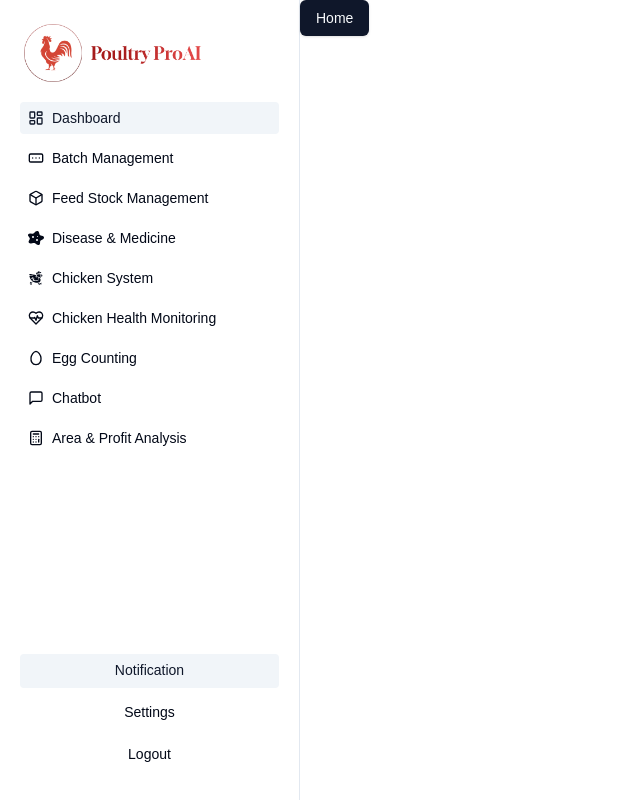
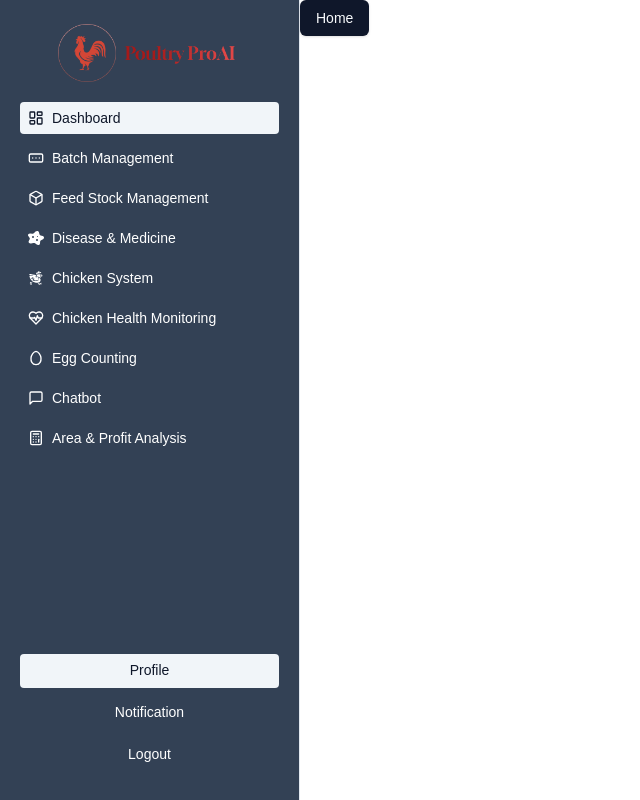
Before and after one commit to wisamahmad07/poultry, a Next.js app: page / in a window 1280 px wide. Shown: the whole page, without its empty margins (0-640 px from the left). Built offline with nearby package versions, Linux system fonts and the light colour scheme.

Commit message:
Navbar Color updated

```diff
--- a/src/components/Sidebar.tsx
+++ b/src/components/Sidebar.tsx
@@ -47,8 +47,8 @@ const Sidebar = () => {
     { link: "/", icon: <Calculator />, text: "Area & Profit Analysis" },
   ];
   const BelowMenuList: BelowMenuItem[] = [
+    { link: "/", text: "Profile" },
     { link: "/", text: "Notification" },
-    { link: "/", text: "Settings" },
     { link: "/", text: "Logout" },
   ];
 
@@ -73,8 +73,8 @@ const Sidebar = () => {
           ></div>
 
           {/* Sidebar */}
-          <div className="fixed top-0 left-0 flex flex-col w-[300px] min-w-[300px] gap-2 border-r min-h-screen p-4 bg-white z-50 opacity-90">
-            <div className="flex">
+          <div className="fixed top-0 left-0 flex flex-col w-[300px] min-w-[300px] gap-2 border-r min-h-screen p-4 bg-slate-700 z-50 opacity-90">
+            <div className="flex ">
               <Image
                 src={Logo}
                 alt="Logo"
@@ -88,15 +88,15 @@ const Sidebar = () => {
                 onClick={() => setIsOpen(false)}
                 aria-label="Close Menu"
               >
-                <X className="w-6 h-6" />
+                <X className="w-6 h-6 text-white" />
               </button>
             </div>
-            <div className="grow">
+            <div className="grow ">
               <Command style={{ overflow: "visible" }}>
                 <CommandList style={{ overflow: "visible" }}>
                   {menuList.map((items: MenuItem, key: number) => (
                     <CommandGroup key={key}>
-                      <CommandItem className="flex gap-2 cursor-pointer">
+                      <CommandItem className="flex gap-2 cursor-pointer ">
                         {items.icon}
                         {items.text}
                       </CommandItem>
@@ -126,9 +126,17 @@ const Sidebar = () => {
       <div
         className={`${
           isOpen ? "hidden" : "hidden"
-        } md:flex flex-col w-[300px] min-w-[300px] gap-2 border-r min-h-screen p-4`}
+        } md:flex flex-col w-[300px] min-w-[300px] gap-2 border-r min-h-screen p-4 bg-slate-700`}
       >
-        <Image src={Logo} alt="Logo" width={200} height={100} className="p-2" />
+        <div className="flex justify-center">
+          <Image
+            src={Logo}
+            alt="Logo"
+            width={200}
+            height={100}
+            className="p-2"
+          />
+        </div>
         <div className="grow">
           <Command style={{ overflow: "visible" }}>
             <CommandList style={{ overflow: "visible" }}>
--- a/src/components/ui/command.tsx
+++ b/src/components/ui/command.tsx
@@ -15,7 +15,7 @@ const Command = React.forwardRef<
   <CommandPrimitive
     ref={ref}
     className={cn(
-      "flex h-full w-full flex-col rounded-md bg-popover text-popover-foreground",
+      "flex h-full w-full flex-col rounded-md text-popover-foreground",
       className
     )}
     {...props}
@@ -60,7 +60,7 @@ const CommandList = React.forwardRef<
 >(({ className, ...props }, ref) => (
   <CommandPrimitive.List
     ref={ref}
-    className={cn("max-h-[300px]", className)}
+    className={cn("max-h-full", className)}
     {...props}
   />
 ));
@@ -115,7 +115,7 @@ const CommandItem = React.forwardRef<
   <CommandPrimitive.Item
     ref={ref}
     className={cn(
-      "relative flex cursor-default gap-2 select-none items-center rounded-sm px-2 py-1.5 text-sm outline-none data-[disabled=true]:pointer-events-none data-[selected=true]:bg-accent data-[selected=true]:text-accent-foreground data-[disabled=true]:opacity-50 [&_svg]:pointer-events-none [&_svg]:size-4 [&_svg]:shrink-0",
+      "relative flex cursor-default gap-2 select-none items-center rounded-sm px-2 py-1.5 text-sm text-white outline-none data-[disabled=true]:pointer-events-none data-[selected=true]:bg-accent data-[selected=true]:text-accent-foreground data-[disabled=true]:opacity-50 [&_svg]:pointer-events-none [&_svg]:size-4 [&_svg]:shrink-0",
       className
     )}
     {...props}
```
